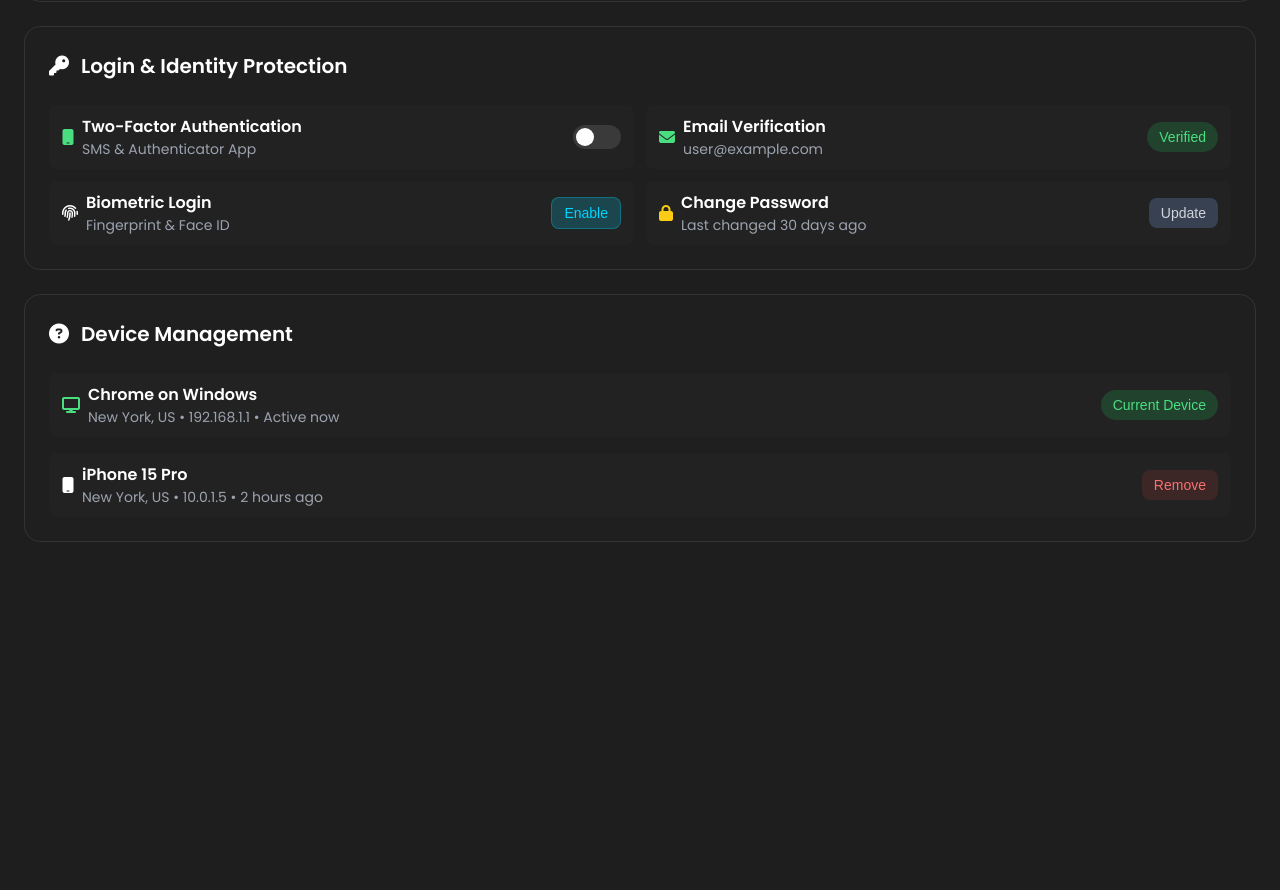
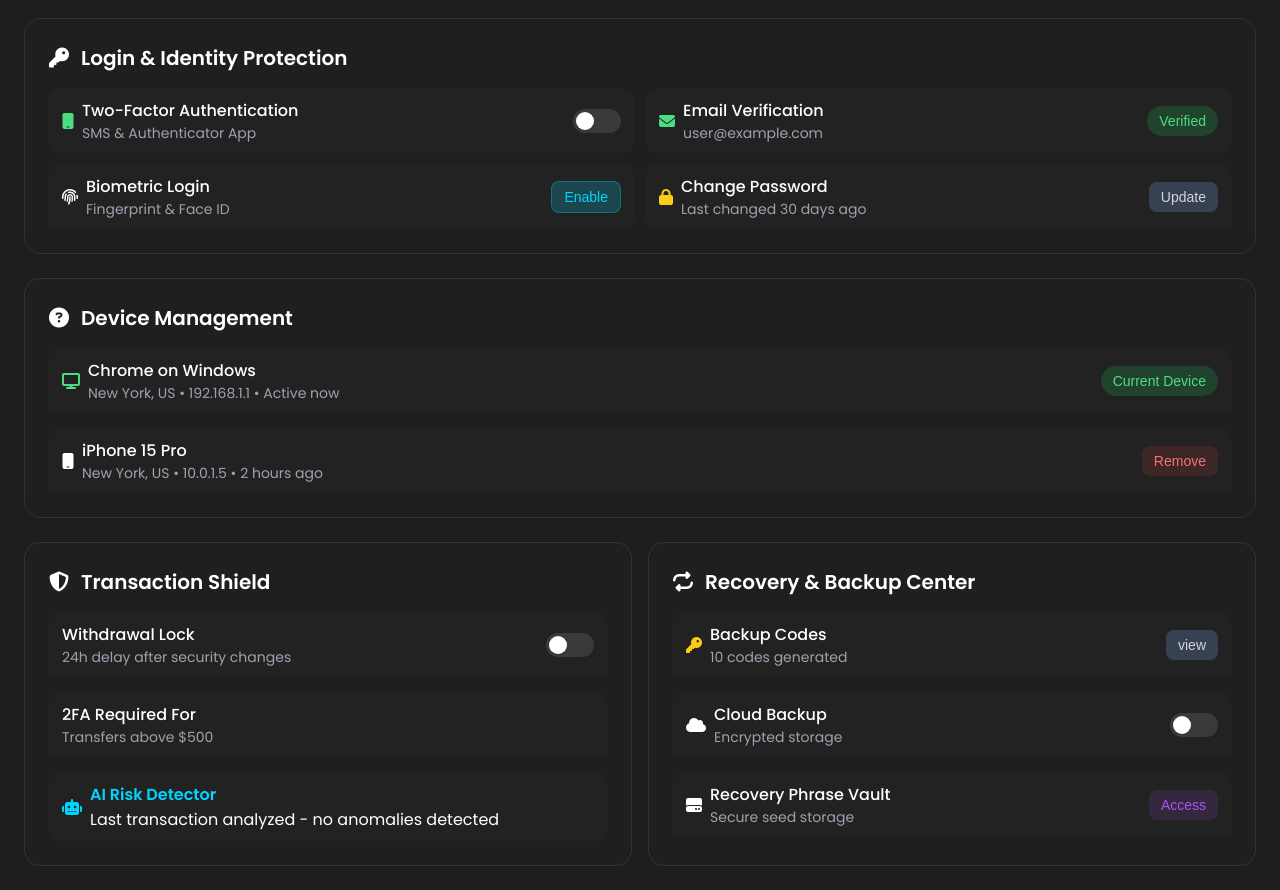
Before and after one commit to nhidhossain/30-day-challenge, a plain HTML site: page security-center-new/index.html in a window 1280 px wide. Shown: the part 367-1257 px from the top of the page. Before the commit the page ends 933 px from the top, so only its background shows below. Drawn offline with Linux system fonts and the light colour scheme; files whose address does not match are found by name.

Commit message:
section43-added

```diff
--- a/security-center-new/index.html
+++ b/security-center-new/index.html
@@ -198,5 +198,109 @@
         </div>
     </div>
 
+    <div class="gulumulu">
+        <div class="section-d">
+        <div class="header">
+            <div class="name">
+                <i class="fa fa-shield-halved" aria-hidden="true"></i>
+                <h1>Transaction Shield</h1>
+            </div>
+        </div>
+            <div class="sub-co-section">
+                <div class="status-card">
+                    <div class="status-details">
+                        <!-- <i class="fa-solid fa-mobile success"></i> -->
+                        <div class="login-details">
+                            <h1>Withdrawal Lock</h1>
+                            <p>24h delay after security changes</p>
+                        </div>
+                    </div>
+
+                <label class="toggle">
+                <input type="checkbox">
+                <span class="slider"></span>
+                </label>
+
+                </div>
+
+            <div class="status-card">
+                <div class="status-details">
+                    <!-- <i class="fa-solid fa-envelope success"></i> -->
+                <div class="login-details">
+                    <h1>2FA Required For</h1>
+                    <p>Transfers above $500</p>
+                </div>
+                </div>
+
+                <!-- <button class="button-verified">
+                    <span>Verified</span>
+                </button> -->
+
+            </div>
+                <div class="status-card">
+                <div class="status-details">
+                    <i class="fa-solid fa-robot ai"></i>
+                <div class="ai-details">
+                    <h1>AI Risk Detector</h1>
+                    <p>Last transaction analyzed - no anomalies detected</p>
+                </div>
+                </div>
+            </div>
+        </div>
+    </div>
+    <div class="section-d">
+        <div class="header">
+            <div class="name">
+                <i class="fa fa-repeat" aria-hidden="true"></i>
+                <h1>Recovery & Backup Center</h1>
+            </div>
+        </div>
+            <div class="sub-co-section">
+            <div class="status-card">
+                <div class="status-details">
+                    <i class="fa-solid fa-key warning"></i>
+                <div class="login-details">
+                    <h1>Backup Codes</h1>
+                    <p>10 codes generated</p>
+                </div>
+                </div>
+
+                <button class="button-update">
+                    <span>view</span>
+                </button>
+
+            </div>
+            <div class="status-card">
+                    <div class="status-details">
+                        <i class="fa-solid fa-cloud"></i>
+                        <div class="login-details">
+                            <h1>Cloud Backup</h1>
+                            <p>Encrypted storage</p>
+                        </div>
+                    </div>
+
+                <label class="toggle">
+                <input type="checkbox">
+                <span class="slider"></span>
+                </label>
+
+            </div>
+            <div class="status-card">
+                <div class="status-details">
+                    <i class="fa fa-hdd"></i>
+                <div class="login-details">
+                    <h1>Recovery Phrase Vault</h1>
+                    <p>Secure seed storage</p>
+                </div>
+                </div>
+
+                <button class="button-access">
+                    <span>Access</span>
+                </button>
+
+            </div>
+        </div>
+    </div>
+    </div>
 </body>
 </html>
--- a/security-center-new/style.css
+++ b/security-center-new/style.css
@@ -18,7 +18,7 @@ body{
 .section{
     display: flex;
     flex-direction: column;
-    gap: 24px;
+    gap: 16px;
     background-color: #1f1f1f;
     border-radius: 16px;
     border: 1px solid #333333;
@@ -285,7 +285,7 @@ body{
 
 .status-card .login-details h1{
     font-size: 16px;
-    font-weight: 600;
+    font-weight: 500;
 }
 
 .status-card .login-details p{
@@ -464,3 +464,54 @@ body{
     font-size: 14px;
     color: #F87171;
 }
+.ai-risk-detector{
+    display: flex;
+    flex-direction: row;
+    justify-content: left;
+    align-items: center;
+    gap: 12px;
+}
+.status-details .ai{
+    color: #00D4FF;
+}
+
+.ai-details h1{
+    font-size: 16px;
+    font-weight: 600;
+    color: #00D4FF;
+}
+.gulumulu{
+    display: grid;
+    grid-template-columns: repeat(2, 1fr);
+    gap: 16px;
+}
+@media (max-width: 700px) {
+    .gulumulu{
+    display: grid;
+    grid-template-rows: repeat(2. auto);
+    grid-template-columns: 1fr;
+    gap: 16px;
+}
+}
+.section-d{
+    /* width: 100%; */
+    display: flex;
+    flex-direction: column;
+    gap: 16px;
+    background-color: #1f1f1f;
+    border-radius: 16px;
+    border: 1px solid #333333;
+    padding: 24px;
+    margin: 0;
+
+}
+.button-access{
+    padding: 7px 12px;
+    background-color: #A855F720;
+    border-radius: 8px;
+    border: none;
+    cursor: pointer;
+}
+.button-access span{
+    color: #A855F7;
+}
```
